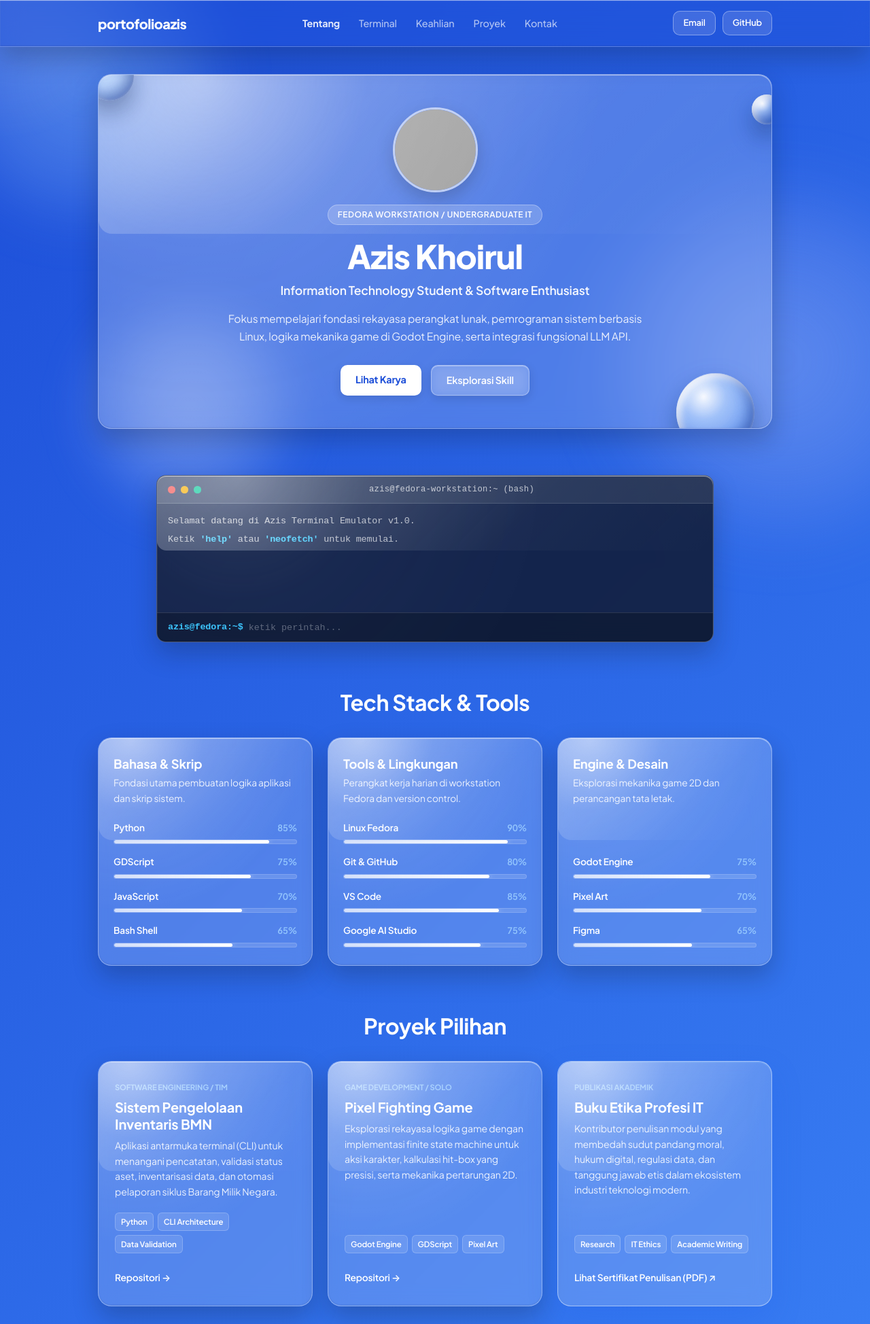
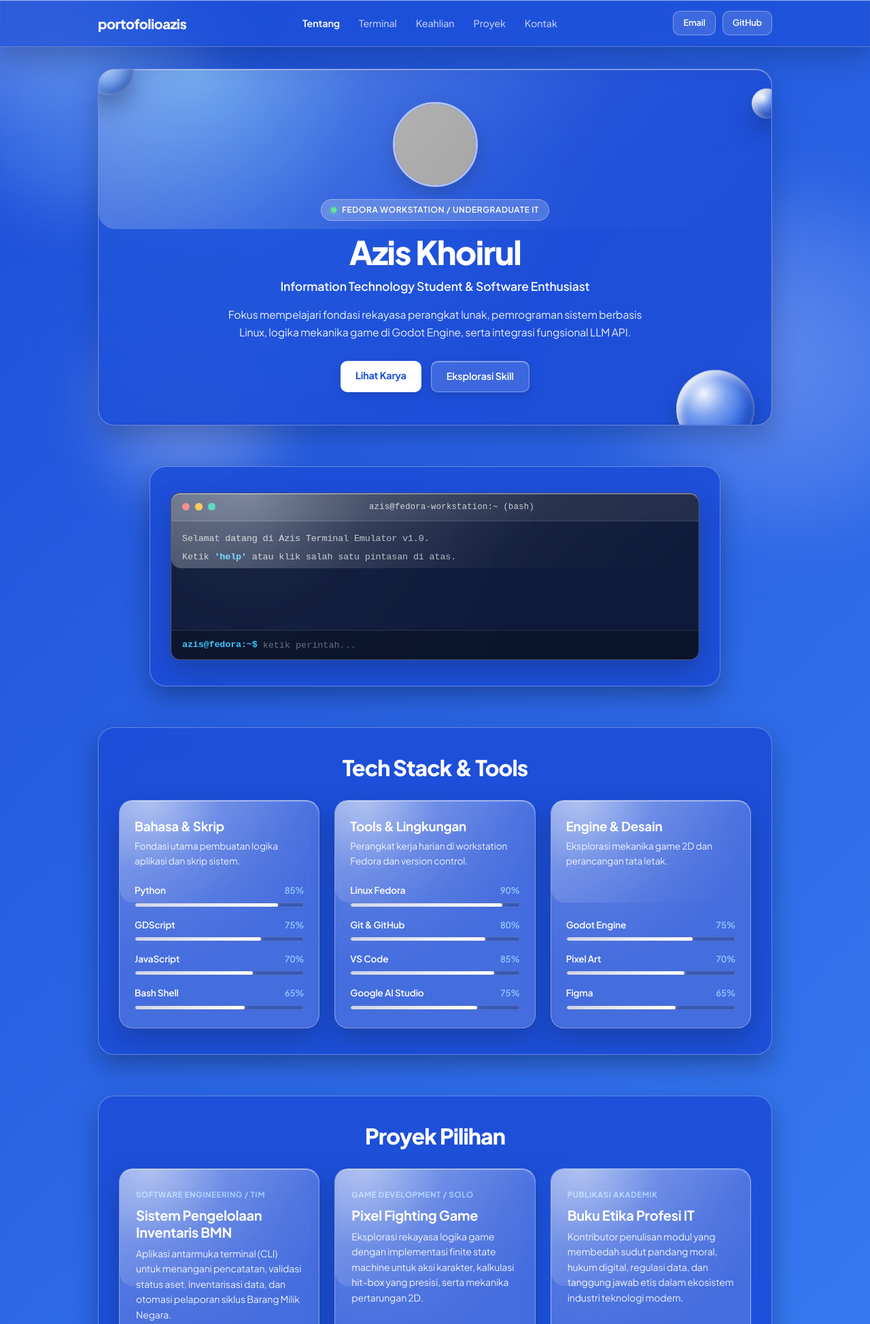
Before and after one commit to AzisKarlsefniAccountForTI/portofolio, a plain HTML site: page index.html in a window 1280 px wide. Shown: the top 1948 px of the page at 68% size. Drawn offline with Linux system fonts and the light colour scheme; grey boxes are pictures that could not be loaded.

Commit message:
Refactor layout, sticky sections, and terminal UI styling

```diff
--- a/assets/css/style.css
+++ b/assets/css/style.css
@@ -6,9 +6,11 @@
   --glass-border: rgba(255, 255, 255, 0.32);
   --glass-shadow: 0 12px 32px 0 rgba(15, 23, 42, 0.22);
   --text-pure: #ffffff;
-  --text-muted: rgba(255, 255, 255, 0.88);
+  --text-muted: rgba(255, 255, 255, 0.9);
+  --text-subtle: rgba(255, 255, 255, 0.7);
   --blur-intensity: blur(14px);
   --accent-blue: #93c5fd;
+  --accent-cyan: #38bdf8;
 }
 
 * {
@@ -29,7 +31,7 @@ body {
   line-height: 1.65;
   letter-spacing: -0.01em;
   position: relative;
-  overflow-x: hidden;
+  overflow-x: clip;
 }
 
 h1, h2, h3 {
@@ -153,7 +155,7 @@ h1, h2, h3 {
   position: sticky;
   top: 0;
   z-index: 100;
-  background: rgba(29, 78, 216, 0.45);
+  background: rgba(29, 78, 216, 0.65);
   backdrop-filter: blur(16px);
   -webkit-backdrop-filter: blur(16px);
   border-bottom: 1px solid rgba(255, 255, 255, 0.25);
@@ -213,16 +215,16 @@ h1, h2, h3 {
   border-color: rgba(255, 255, 255, 0.5);
 }
 
-/* layout utama & hero */
+/* layout utama */
 .main-container {
   position: relative;
   z-index: 10;
   max-width: 1040px;
   margin: 0 auto;
-  padding: 40px 24px 72px;
+  padding: 32px 24px 80px;
   display: flex;
   flex-direction: column;
-  gap: 68px;
+  gap: 36px;
 }
 
 .section-container {
@@ -231,12 +233,13 @@ h1, h2, h3 {
 
 .section-title {
   font-size: clamp(1.55rem, 3.2vw, 2rem);
-  font-weight: 700;
+  font-weight: 800;
   text-align: center;
-  margin-bottom: 32px;
-  letter-spacing: -0.5px;
+  margin-bottom: 28px;
+  letter-spacing: -0.03em;
 }
 
+/* hero section */
 .hero-section {
   padding: 48px 32px;
   text-align: center;
@@ -245,7 +248,6 @@ h1, h2, h3 {
   align-items: center;
 }
 
-/* letak foto profil */
 .avatar-box {
   margin: 0 auto 18px auto;
 }
@@ -261,22 +263,32 @@ h1, h2, h3 {
 }
 
 .hero-badge {
-  display: inline-block;
+  display: inline-flex;
+  align-items: center;
+  gap: 8px;
   font-size: 0.75rem;
   font-weight: 600;
-  padding: 4px 14px;
+  padding: 5px 14px;
   border-radius: 20px;
   background: rgba(255, 255, 255, 0.2);
   border: 1px solid rgba(255, 255, 255, 0.3);
   margin-bottom: 16px;
-  letter-spacing: 0.5px;
+  letter-spacing: 0.05em;
   text-transform: uppercase;
+}
+
+.pulse-dot {
+  width: 8px;
+  height: 8px;
+  border-radius: 50%;
+  background-color: #4ade80;
+  box-shadow: 0 0 8px #4ade80;
 }
 
 .hero-section h1 {
   font-size: clamp(2.2rem, 4.8vw, 3rem);
   font-weight: 800;
-  letter-spacing: -1px;
+  letter-spacing: -0.03em;
   margin-bottom: 6px;
 }
 
@@ -288,11 +300,11 @@ h1, h2, h3 {
 }
 
 .hero-desc {
-  max-width: 620px;
+  max-width: 640px;
   margin: 0 auto 28px auto;
   color: var(--text-muted);
   font-size: 0.98rem;
-  line-height: 1.68;
+  line-height: 1.7;
 }
 
 .hero-actions {
@@ -350,7 +362,8 @@ h1, h2, h3 {
 }
 
 .skill-card h3 {
-  font-size: 1.15rem;
+  font-size: 1.18rem;
+  letter-spacing: -0.015em;
   margin-bottom: 6px;
 }
 
@@ -390,7 +403,7 @@ h1, h2, h3 {
 .progress-track {
   width: 100%;
   height: 7px;
-  background: rgba(255, 255, 255, 0.14);
+  background: rgba(0, 0, 0, 0.18);
   border-radius: 10px;
   overflow: hidden;
   border: 1px solid rgba(255, 255, 255, 0.15);
@@ -398,7 +411,7 @@ h1, h2, h3 {
 
 .progress-fill {
   height: 100%;
-  background: linear-gradient(90deg, rgba(255, 255, 255, 0.7), #ffffff);
+  background: linear-gradient(90deg, rgba(255, 255, 255, 0.75), #ffffff);
   border-radius: 10px;
   box-shadow: 0 0 10px rgba(255, 255, 255, 0.5);
 }
@@ -423,15 +436,17 @@ h1, h2, h3 {
 }
 
 .card-tag {
-  font-size: 0.7rem;
+  font-size: 0.72rem;
   font-weight: 700;
   text-transform: uppercase;
+  letter-spacing: 0.05em;
   color: var(--accent-blue);
   margin-bottom: 8px;
 }
 
 .project-card h3 {
   font-size: 1.25rem;
+  letter-spacing: -0.015em;
   margin-bottom: 8px;
 }
 
@@ -488,7 +503,7 @@ h1, h2, h3 {
 
 .contact-box h2 {
   font-size: 1.85rem;
-  letter-spacing: -0.5px;
+  letter-spacing: -0.025em;
   margin-bottom: 10px;
 }
 
@@ -507,42 +522,23 @@ h1, h2, h3 {
   flex-wrap: wrap;
 }
 
-/* responsive */
-@media (max-width: 640px) {
-  .main-container {
-    padding: 24px 16px 56px;
-    gap: 48px;
-  }
-
-  .nav-links {
-    display: none;
-  }
-
-  .btn-github-nav {
-    padding: 5px 10px;
-    font-size: 0.75rem;
-  }
-
-  .hero-section {
-    padding: 36px 18px;
-  }
-
-  .cursor-glow {
-    display: none;
-  }
-
-  .skills-grid, .projects-grid {
-    grid-template-columns: 1fr;
-  }
+.footer-container {
+  position: relative;
+  z-index: 10;
+  text-align: center;
+  padding: 32px 20px;
+  font-size: 0.82rem;
+  color: var(--text-subtle);
+  border-top: 1px solid rgba(255, 255, 255, 0.15);
 }
 
 /* terminal mini styling */
 .terminal-window {
-  background: rgba(15, 23, 42, 0.82) !important;
+  background: rgba(13, 20, 36, 0.88) !important;
   border: 1px solid rgba(255, 255, 255, 0.25);
   border-radius: 14px;
   overflow: hidden;
-  box-shadow: 0 16px 36px rgba(0, 0, 0, 0.35);
+  box-shadow: 0 16px 36px rgba(10, 15, 30, 0.4);
   font-family: 'JetBrains Mono', 'Fira Code', 'Courier New', monospace;
 }
 
@@ -573,8 +569,35 @@ h1, h2, h3 {
 .terminal-title {
   margin: 0 auto;
   font-size: 0.76rem;
-  color: rgba(255, 255, 255, 0.7);
+  color: rgba(255, 255, 255, 0.75);
   letter-spacing: 0.3px;
+}
+
+.terminal-chips {
+  display: flex;
+  gap: 8px;
+  padding: 8px 16px;
+  background: rgba(255, 255, 255, 0.04);
+  border-bottom: 1px solid rgba(255, 255, 255, 0.08);
+  overflow-x: auto;
+}
+
+.term-chip {
+  background: rgba(255, 255, 255, 0.1);
+  border: 1px solid rgba(255, 255, 255, 0.15);
+  border-radius: 6px;
+  color: #93c5fd;
+  font-size: 0.72rem;
+  padding: 2px 8px;
+  cursor: pointer;
+  white-space: nowrap;
+  font-family: inherit;
+  transition: background 0.15s ease;
+}
+
+.term-chip:hover {
+  background: rgba(255, 255, 255, 0.2);
+  color: #ffffff;
 }
 
 .terminal-body {
@@ -601,7 +624,7 @@ h1, h2, h3 {
 }
 
 .term-prompt {
-  color: #38bdf8;
+  color: var(--accent-cyan);
   font-size: 0.84rem;
   margin-right: 8px;
   font-weight: 600;
@@ -619,11 +642,11 @@ h1, h2, h3 {
 }
 
 .term-input::placeholder {
-  color: rgba(255, 255, 255, 0.3);
+  color: rgba(255, 255, 255, 0.35);
 }
 
 .term-highlight {
-  color: #38bdf8;
+  color: var(--accent-cyan);
   font-weight: 600;
 }
 
@@ -634,3 +657,68 @@ h1, h2, h3 {
 .text-muted {
   color: rgba(255, 255, 255, 0.65);
 }
+
+/* sticky card stack effect */
+.sticky-card {
+  position: -webkit-sticky;
+  position: sticky;
+  top: 86px;
+  background: rgba(29, 78, 216, 0.94);
+  backdrop-filter: blur(20px);
+  -webkit-backdrop-filter: blur(20px);
+  border: 1px solid rgba(255, 255, 255, 0.32);
+  border-radius: 24px;
+  box-shadow: 0 16px 36px rgba(15, 23, 42, 0.35);
+  padding: 38px 30px;
+  margin-bottom: 24px;
+}
+
+#about.sticky-card {
+  padding: 48px 32px;
+}
+
+#terminal.sticky-card {
+  max-width: 840px;
+  margin-left: auto;
+  margin-right: auto;
+}
+
+#about { z-index: 10; }
+#terminal { z-index: 11; }
+#skills { z-index: 12; }
+#projects { z-index: 13; }
+#contact { z-index: 14; }
+
+/* responsive layar hp */
+@media (max-width: 640px) {
+  .main-container {
+    padding: 20px 16px 60px;
+    gap: 32px;
+  }
+
+  .nav-links {
+    display: none;
+  }
+
+  .btn-github-nav {
+    padding: 5px 10px;
+    font-size: 0.75rem;
+  }
+
+  .sticky-card {
+    padding: 28px 18px;
+    top: 76px;
+  }
+
+  .hero-section {
+    padding: 36px 16px;
+  }
+
+  .cursor-glow {
+    display: none;
+  }
+
+  .skills-grid, .projects-grid {
+    grid-template-columns: 1fr;
+  }
+}
--- a/index.html
+++ b/index.html
@@ -47,7 +47,7 @@
   <main class="main-container">
 
     <!-- 1. hero section -->
-    <section id="about" class="glass-panel hero-section interactive-card">
+    <section id="about" class="glass-panel hero-section interactive-card sticky-card">
 
       <!-- ornamen bola kaca 3d -->
       <div class="glass-sphere sphere-md float-slow" style="top: -20px; left: -20px;"></div>
@@ -62,7 +62,10 @@
              class="profile-avatar">
       </div>
 
-      <span class="hero-badge">Fedora Workstation / Undergraduate IT</span>
+      <span class="hero-badge">
+        <span class="pulse-dot"></span>
+        Fedora Workstation / Undergraduate IT
+      </span>
       <h1>Azis Khoirul</h1>
       <p class="role-tag">Information Technology Student &amp; Software Enthusiast</p>
       <p class="hero-desc">
@@ -75,8 +78,8 @@
     </section>
 
     <!-- 2. terminal mini linux -->
-    <section id="terminal" class="section-container" style="max-width: 820px; margin: 0 auto;">
-      <div class="glass-panel terminal-window interactive-card">
+    <section id="terminal" class="section-container sticky-card">
+      <div class="glass-panel terminal-window interactive-card" id="terminalCard">
 
         <div class="terminal-header">
           <div class="terminal-dots">
@@ -89,7 +92,7 @@
 
         <div class="terminal-body" id="terminalOutput">
           <div class="terminal-line text-muted">Selamat datang di Azis Terminal Emulator v1.0.</div>
-          <div class="terminal-line text-muted">Ketik <span class="term-highlight">'help'</span> atau <span class="term-highlight">'neofetch'</span> untuk memulai.</div>
+          <div class="terminal-line text-muted">Ketik <span class="term-highlight">'help'</span> atau klik salah satu pintasan di atas.</div>
         </div>
 
         <div class="terminal-input-row">
@@ -101,7 +104,7 @@
     </section>
 
     <!-- 3. tech stack dengan progress bar -->
-    <section id="skills" class="section-container">
+    <section id="skills" class="section-container sticky-card">
       <h2 class="section-title">Tech Stack &amp; Tools</h2>
       <div class="skills-grid">
 
@@ -243,7 +246,7 @@
     </section>
 
     <!-- 4. featured projects -->
-    <section id="projects" class="section-container">
+    <section id="projects" class="section-container sticky-card">
       <h2 class="section-title">Proyek Pilihan</h2>
       <div class="projects-grid">
 
@@ -304,14 +307,12 @@
     </section>
 
     <!-- 5. contact -->
-    <section id="contact" class="section-container">
-      <div class="glass-panel contact-box interactive-card">
-        <h2>Mari Berdiskusi</h2>
-        <p>Terbuka untuk kolaborasi proyek rekayasa software, eksperimen AI, atau game development.</p>
-        <div class="contact-links" style="display: flex; gap: 14px; justify-content: center; flex-wrap: wrap; align-items: center;">
-          <a href="https://mail.google.com/mail/?view=cm&fs=1&to=azizkhoirul4816@gmail.com" target="_blank" rel="noopener noreferrer" class="btn-primary">Kirim Pesan via Gmail</a>
-          <a href="https://github.com/AzisKarlsefniAccountForTI" target="_blank" rel="noopener noreferrer" class="btn-glass">Kunjungi GitHub</a>
-        </div>
+    <section id="contact" class="section-container sticky-card contact-box interactive-card">
+      <h2>Mari Berdiskusi</h2>
+      <p>Terbuka untuk kolaborasi proyek rekayasa software, eksperimen AI, atau game development.</p>
+      <div class="contact-links">
+        <a href="https://mail.google.com/mail/?view=cm&fs=1&to=azizkhoirul4816@gmail.com" target="_blank" rel="noopener noreferrer" class="btn-primary">Kirim Pesan via Gmail</a>
+        <a href="https://github.com/AzisKarlsefniAccountForTI" target="_blank" rel="noopener noreferrer" class="btn-glass">Kunjungi GitHub</a>
       </div>
     </section>
 
```
